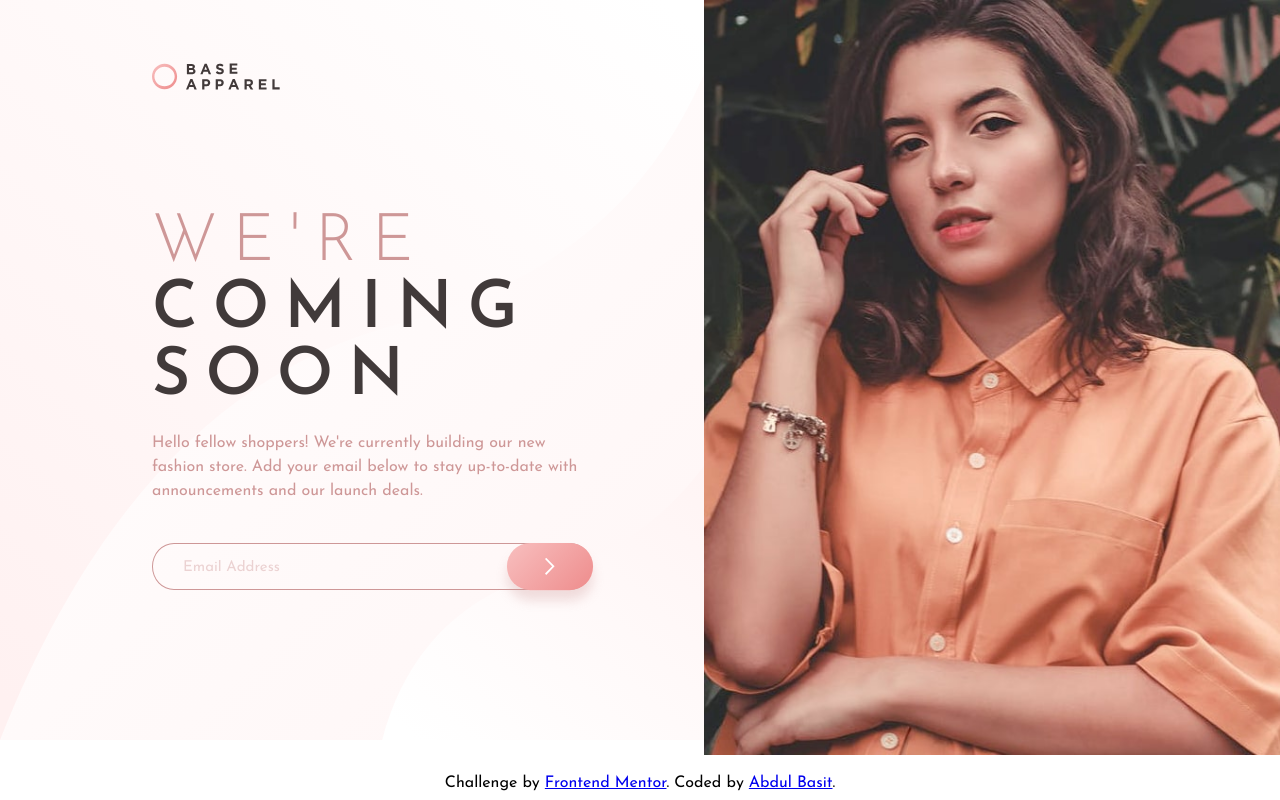
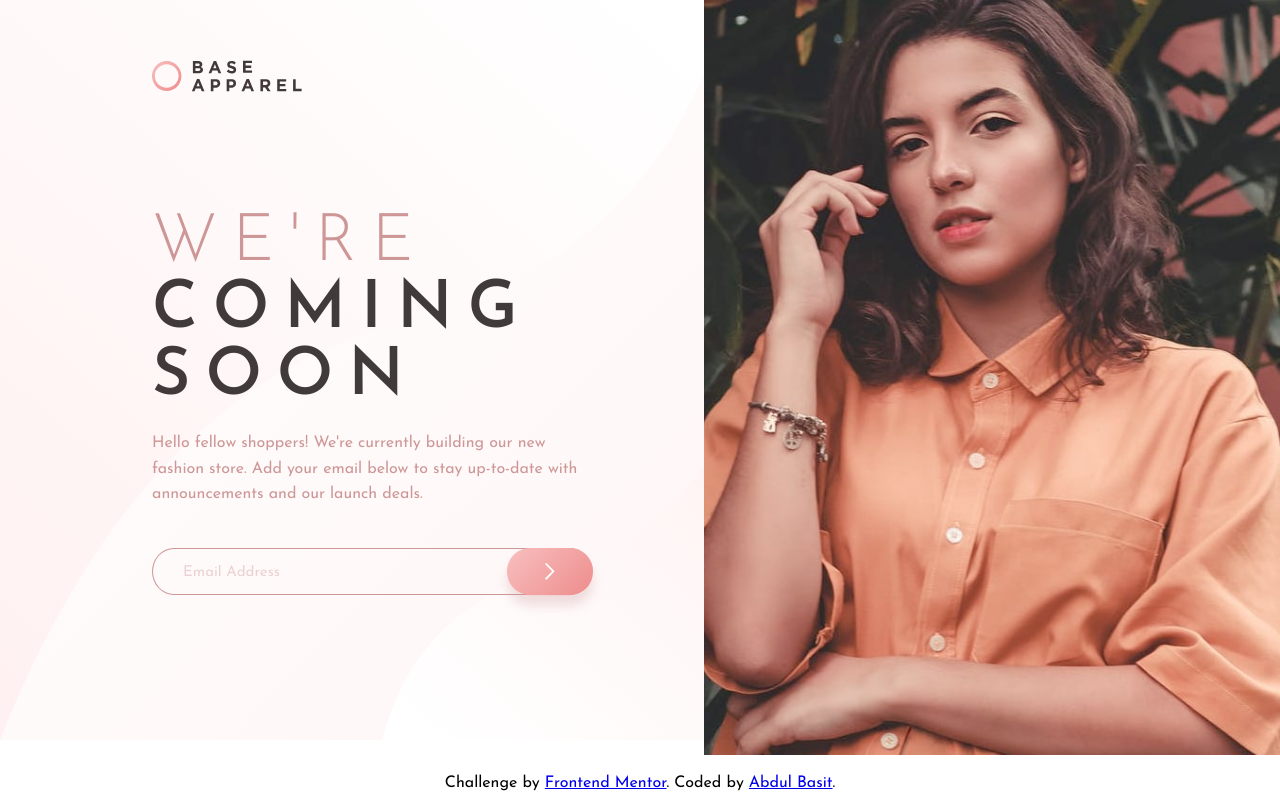
Before and after one commit to AbdulBasit619/base-apparel-coming-soon, a website: page index.html in a window 1280 px wide. Drawn offline with Linux system fonts and the light colour scheme.

Commit message:
Improved UI

```diff
--- a/design/sass/base/_typography.scss
+++ b/design/sass/base/_typography.scss
@@ -19,7 +19,7 @@
 
 .text {
   max-width: 44rem;
-  line-height: 1.5;
+  line-height: 1.6;
   color: $color--desaturated_red;
 
   @media only screen and (max-width: 1250px) {
--- a/design/sass/layout/_hero.scss
+++ b/design/sass/layout/_hero.scss
@@ -10,7 +10,7 @@
     }
 
     .logo {
-      width: 12.8rem;
+      width: 15rem;
       height: auto;
     }
   }
@@ -53,7 +53,7 @@
 
       #email {
         margin-right: auto;
-        padding: 1.4rem 3rem;
+        padding: 1.5rem 3rem;
         width: 30rem;
         border-radius: 22px 22px 22px 22px / 50% 50% 50% 50%;
 
```
Also changed, not shown: design/css/style.css.
